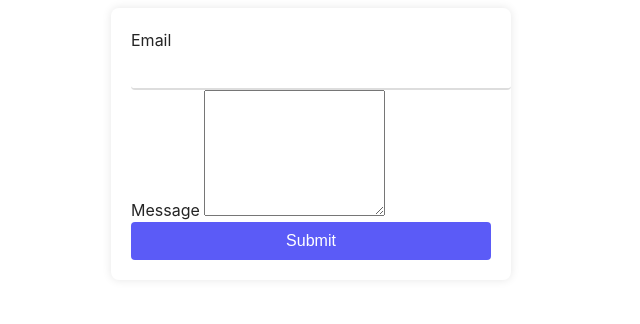
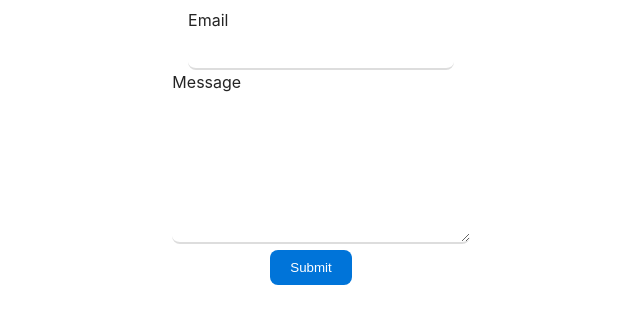
Before and after one commit to Yelyzaveta2004/goit-js-hw-09, a website built with Vite: page src/2-form.html in a window 1280 px wide. Shown: the whole page, without its empty margins (329-969 px from the left). Built offline with nearby package versions, Linux system fonts and the light colour scheme; files whose address does not match are found by name.

Commit message:
додала ще стилів

```diff
--- a/src/css/styles.css
+++ b/src/css/styles.css
@@ -45,32 +45,28 @@
 }
 /*=============================================*/
 .feedback-form {
-  width: 360px;
+  display: flex;
+  flex-direction: column;
+  align-items: center;
   margin: 0 auto;
-  padding: 20px;
-  box-shadow: 0px 0px 10px 0px rgba(0,0,0,0.1);
+  max-width: 360px;
+}
+.feedback-form input[type="email"],
+.feedback-form textarea {
   border-radius: 8px;
-}
-
-
-.feedback-form input[type="email"]
-{
   width: 100%;
   padding: 10px;
   border: none;
   border-bottom: 2px solid #ddd;
-  border-radius: 4px;
   outline: none;
   font-size: 14px;
 }
 
 .feedback-form button[type="submit"] {
-  width: 100%;
-  padding: 10px;
-  background-color: rgb(91, 91, 247);
-  color: white;
+  background-color: #0074D9;
+  color: #ffffff;
   border: none;
-  border-radius: 4px;
+  border-radius: 8px;
+  padding: 10px 20px;
   cursor: pointer;
-  font-size: 16px;
 }
```
